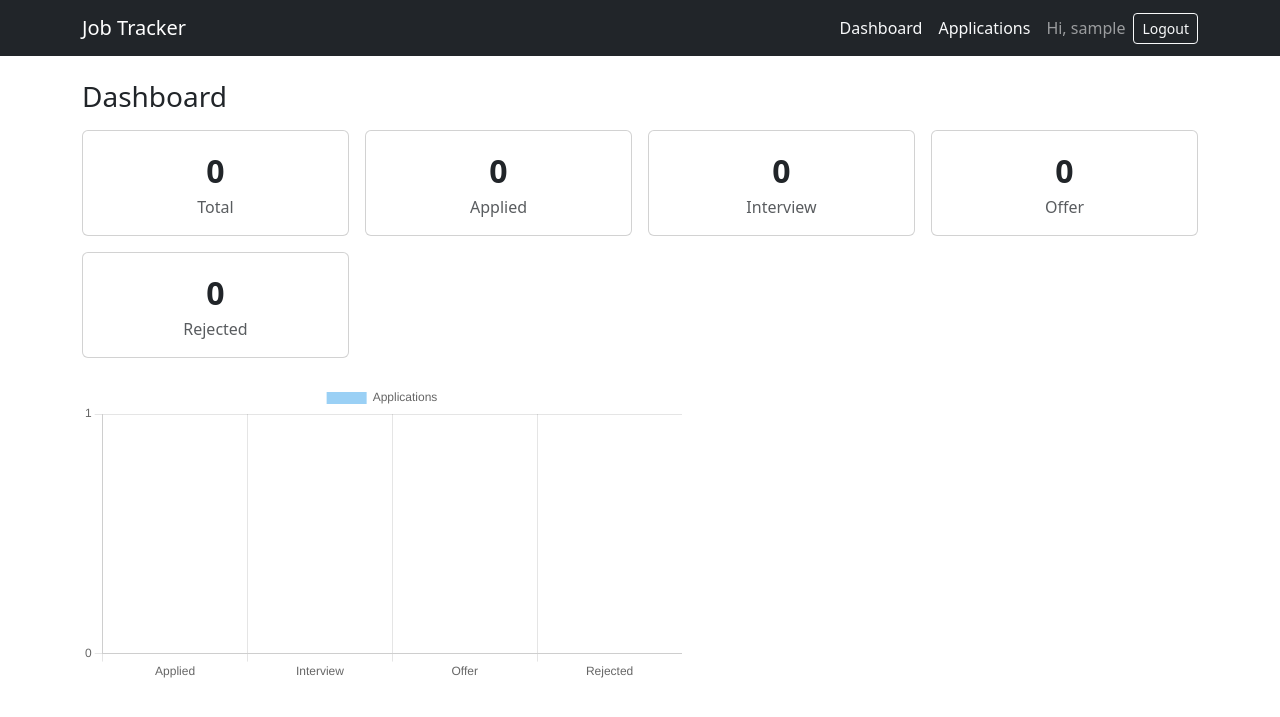
After one commit to Krishnasai1718/job-tracker, a Django app: page /dashboard/ in a window 1280 px wide. The commit adds this page. Shown: the top 717 px of the page. Run offline with Django 5.2, Linux system fonts and the light colour scheme; the visitor is signed in with stand-in values (Sample User, id 1); data that the repository does not hold is empty.

Commit message:
Add dashboard with status counts and chart

```diff
--- a/applications/templates/applications/base.html
+++ b/applications/templates/applications/base.html
@@ -12,6 +12,8 @@
       <a class="navbar-brand" href="{% url 'application_list' %}">Job Tracker</a>
       <div class="d-flex align-items-center gap-2">
         {% if user.is_authenticated %}
+          <a class="nav-link text-light me-2" href="{% url 'dashboard' %}">Dashboard</a>
+          <a class="nav-link text-light me-2" href="{% url 'application_list' %}">Applications</a>
           <span class="navbar-text">Hi, {{ user.username }}</span>
           <form method="post" action="{% url 'logout' %}" class="m-0">
             {% csrf_token %}
--- /dev/null
+++ b/applications/templates/applications/dashboard.html
@@ -0,0 +1,42 @@
+{% extends 'applications/base.html' %}
+
+{% block title %}Dashboard{% endblock %}
+
+{% block content %}
+<h1 class="h3 mb-3">Dashboard</h1>
+
+<div class="row g-3 mb-4">
+  <div class="col-6 col-md-3">
+    <div class="card text-center"><div class="card-body">
+      <div class="fs-2 fw-bold">{{ total }}</div>
+      <div class="text-muted">Total</div>
+    </div></div>
+  </div>
+  {% for s in stats %}
+  <div class="col-6 col-md-3">
+    <div class="card text-center"><div class="card-body">
+      <div class="fs-2 fw-bold">{{ s.count }}</div>
+      <div class="text-muted">{{ s.label }}</div>
+    </div></div>
+  </div>
+  {% endfor %}
+</div>
+
+<div style="max-width: 600px;">
+  <canvas id="statusChart"></canvas>
+</div>
+
+{{ chart_data|json_script:"chart-data" }}
+<script src="https://cdn.jsdelivr.net/npm/chart.js@4.4.4/dist/chart.umd.min.js"></script>
+<script>
+  const chartData = JSON.parse(document.getElementById('chart-data').textContent);
+  new Chart(document.getElementById('statusChart'), {
+    type: 'bar',
+    data: {
+      labels: chartData.labels,
+      datasets: [{ label: 'Applications', data: chartData.data }]
+    },
+    options: { scales: { y: { beginAtZero: true, ticks: { precision: 0 } } } }
+  });
+</script>
+{% endblock %}
--- a/applications/urls.py
+++ b/applications/urls.py
@@ -6,4 +6,5 @@ urlpatterns = [
     path('<int:pk>/edit/', views.application_update, name='application_update'),
     path('<int:pk>/delete/', views.application_delete, name='application_delete'),
     path('signup/', views.signup, name='signup'),
+       path('dashboard/', views.dashboard, name='dashboard'),
 ]
--- a/applications/views.py
+++ b/applications/views.py
@@ -1,7 +1,7 @@
 from django.contrib.auth import login
 from django.contrib.auth.decorators import login_required
 from django.contrib.auth.forms import UserCreationForm
-from django.db.models import Q                                   # CHANGED: new import
+from django.db.models import Count, Q                                 # CHANGED: new import
 from django.shortcuts import get_object_or_404, redirect, render
 
 from .forms import ApplicationForm
@@ -79,3 +79,24 @@ def signup(request):
     else:
         form = UserCreationForm()
     return render(request, 'registration/signup.html', {'form': form})
+
+
+@login_required
+def dashboard(request):
+    qs = Application.objects.filter(user=request.user)
+    counts = dict(qs.values_list('status').annotate(total=Count('id')))
+
+    stats = [
+        {'value': value, 'label': label, 'count': counts.get(value, 0)}
+        for value, label in Application.STATUS_CHOICES
+    ]
+    chart_data = {
+        'labels': [s['label'] for s in stats],
+        'data': [s['count'] for s in stats],
+    }
+    context = {
+        'stats': stats,
+        'total': sum(s['count'] for s in stats),
+        'chart_data': chart_data,
+    }
+    return render(request, 'applications/dashboard.html', context)
```
